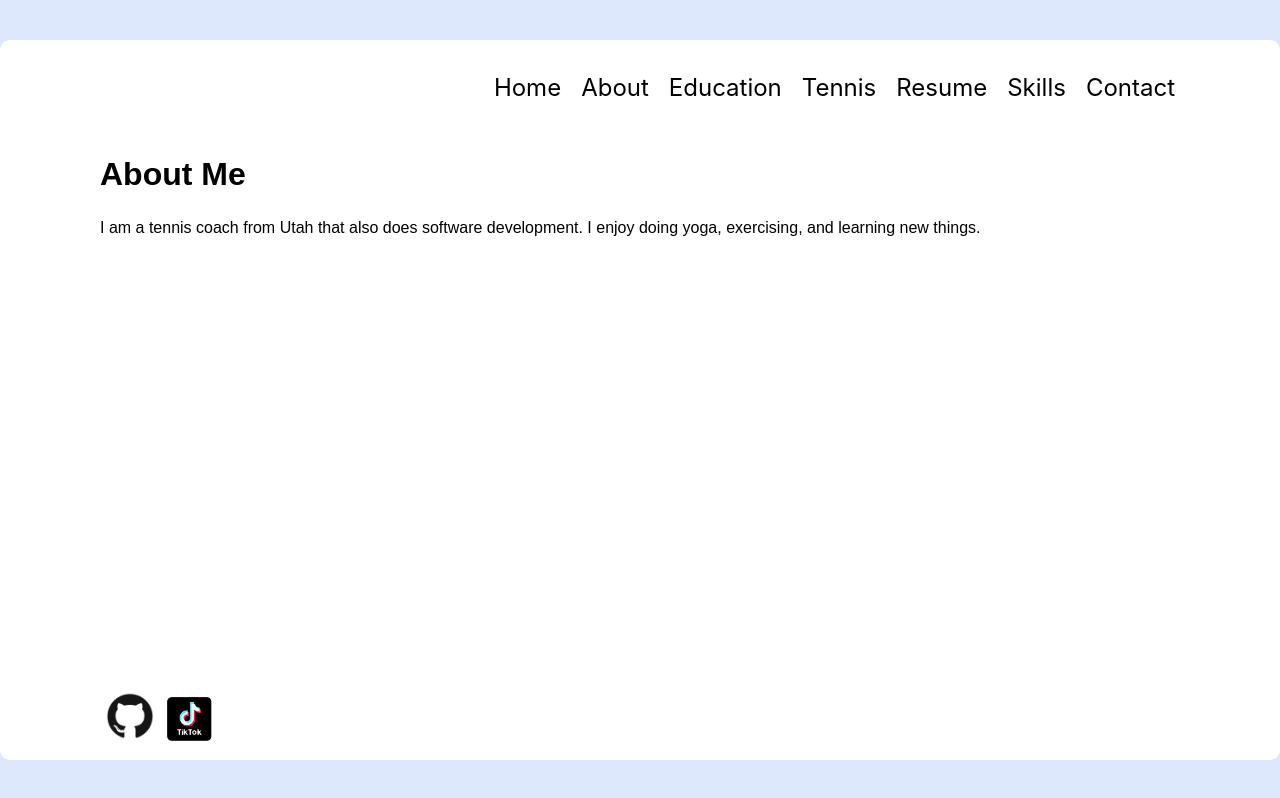
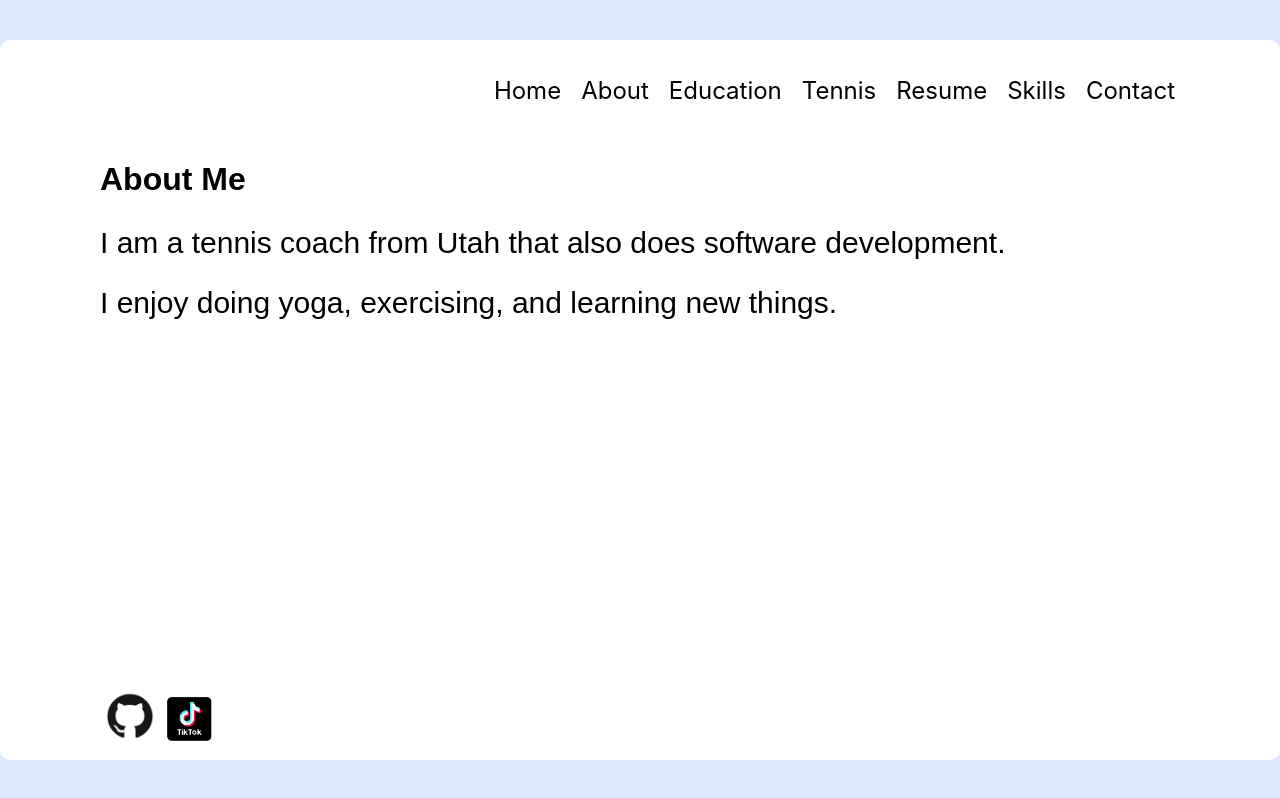
Before and after one commit to ParkerHJones/parker, a React (Create React App) app: page /about in a window 1280 px wide. Built offline with nearby package versions, Linux system fonts and the light colour scheme; a web font is replaced by a local one.

Commit message:
made several text updates and reuploaded picture

```diff
--- a/src/App.css
+++ b/src/App.css
@@ -6,7 +6,7 @@
   min-height: 100vh;
   border-radius: 10px;
   flex-direction: column;
-  background-color: #ffff
+  background-color: white
 }
 
 @media (min-width: 800px) {
--- a/src/components/About/index.jsx
+++ b/src/components/About/index.jsx
@@ -3,7 +3,10 @@ const About = () => {
     return (
     <div className="about">
     <h1> About Me </h1>
-    <p> I am a tennis coach from Utah that also does software development. I enjoy doing yoga,
+    <p class="text"> I am a tennis coach from Utah that also does software development.
+    <br></br>
+    <br></br>
+    I enjoy doing yoga,
     exercising, and learning new things.
     </p>
     <br />
--- a/src/components/About/style.css
+++ b/src/components/About/style.css
@@ -5,3 +5,7 @@
 .about h1 {
     margin-bottom: 20px;
 }
+
+.text {
+    font-size: 30px;
+}
--- a/src/components/Education/index.jsx
+++ b/src/components/Education/index.jsx
@@ -5,6 +5,7 @@ const Education = () => {
     <h1> Education </h1>
     <ul>
         <li>Graduated on Deans List from University of Utah with BS in Psychology.</li>
+        <br></br>
         <li>Graduated Winter Cohort of DevPoint Labs 2020-2021. </li>
     </ul>
     <br />
--- a/src/components/Education/style.css
+++ b/src/components/Education/style.css
@@ -8,5 +8,5 @@
 
 ul {
     list-style-type: circle;
-    font-size: 28px;
+    font-size: 30px;
 }
--- a/src/components/Home/index.jsx
+++ b/src/components/Home/index.jsx
@@ -16,7 +16,7 @@ const Home = () => {
         </div>
         <div className ="person">
             <img
-            // src={`${process.env.PUBLIC_URL}/pinkshirt.jpeg`}
+            src={`${process.env.PUBLIC_URL}/pinkshirt.png`}
             alt="picture"
             />
         </div>
--- a/src/components/NavBar/style.css
+++ b/src/components/NavBar/style.css
@@ -56,7 +56,7 @@
 
 .list-wrapper ul li a:hover {
   color: #000000;
-  background-color: #dddddd;
+  background-color: white;
 }
 
 .list-wrapper img {
@@ -67,7 +67,7 @@
   padding: 8px;
   position: absolute;
   border-radius: 999px;
-  background-color: #dddddd;
+  background-color: white;
   transition: all 0.5s ease-in-out;
 }
 
--- a/src/components/Skills/index.jsx
+++ b/src/components/Skills/index.jsx
@@ -5,7 +5,9 @@ const Skills = () => {
     <h1> Skills </h1>
     <ul>
         <li> Fluent in Spanish. </li>
+        <br></br>
         <li> USPTA Certified Tennis Professional. </li>
+        <br></br>
         <li> Javascript, React, React on Rails, CSS, HTML programming capabilities. </li>
     </ul>
     <br />
--- a/src/components/Tennis/index.jsx
+++ b/src/components/Tennis/index.jsx
@@ -5,11 +5,13 @@ const Tennis = () => {
     <h1> Tennis </h1>
     <ul>
         <li> Over twenty years of playing tennis.   </li>
+        <br></br>
         <li> Played two years at Campbellsville University winning the 2015 NCCAA National Championship in Mobile, Alabama May 2015.  </li>
-        <li> Played one year at Metropolitan State University.  </li>
+        <br></br>
+        <li> Played one year at Metropolitan State University in Denver, Colorado from 2015-2016.   </li>
+        <br></br>
         <li> Current professional at Jones Tennis Academy. </li>
     </ul>
-    <br />
     </div>
     );
 };
--- a/src/components/Tennis/style.css
+++ b/src/components/Tennis/style.css
@@ -1,7 +1,7 @@
-.skills {
+.tennis {
     flex-grow: 1;
 }
 
-.skills h1 {
+.tennis h1 {
     margin-bottom: 20px;
 }
```
Also changed, not shown: public/pinkShirt.png (added).
